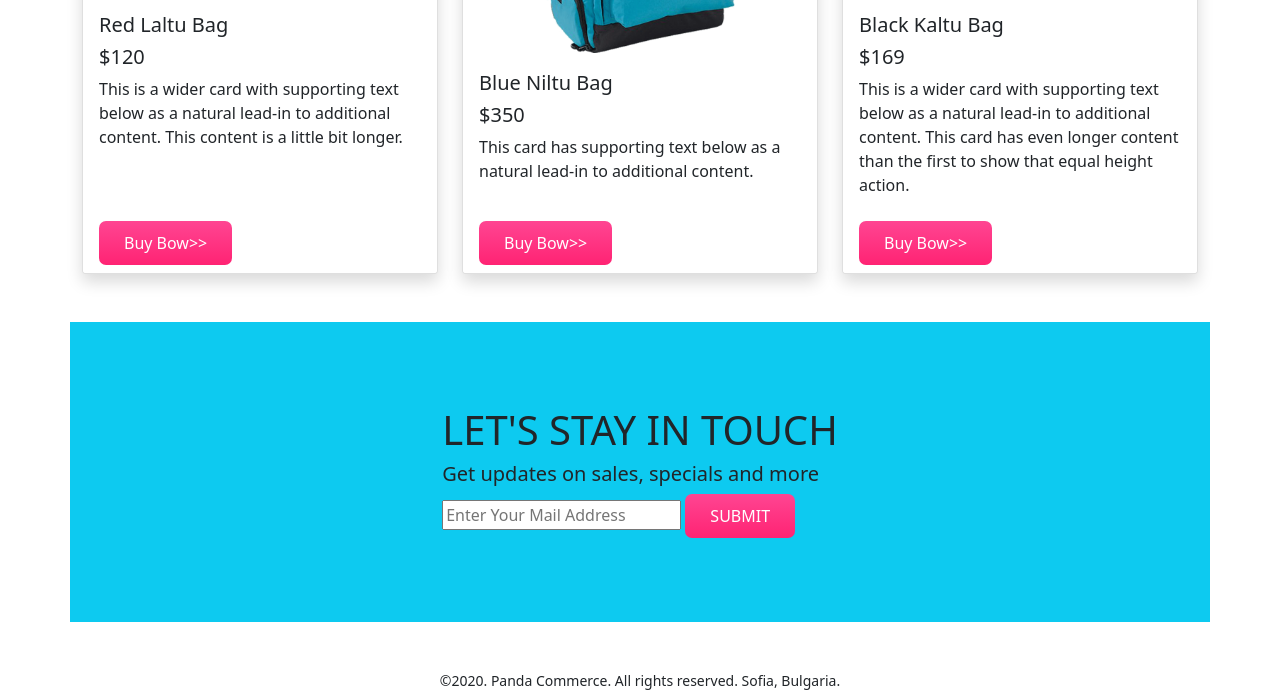
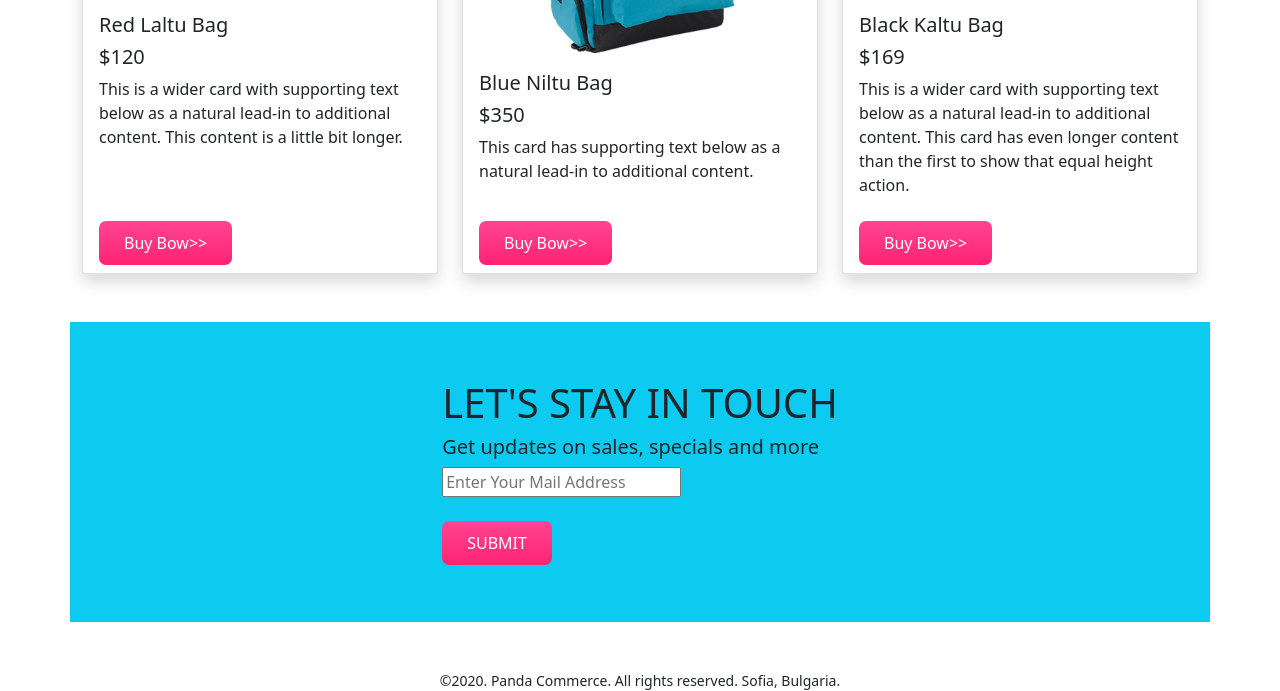
Before and after one commit to MinhajSiam/panda-commerce-bootstrap, a plain HTML site: page index.html in a window 1280 px wide. Shown: the part 1758-2449 px from the top of the page. Drawn offline with nearby package versions, Linux system fonts and the light colour scheme.

Commit message:
subscribe button ipdated

```diff
--- a/index.html
+++ b/index.html
@@ -223,7 +223,7 @@
             <div>
                 <h1>LET'S STAY IN TOUCH</h1>
                 <h5>Get updates on sales, specials and more</h5>
-                <input type="text" placeholder="Enter Your Mail Address">
+                <input type="text" placeholder="Enter Your Mail Address"><br><br>
                 <button class="btn btn-customized">SUBMIT</button>
             </div>
         </section>
```
